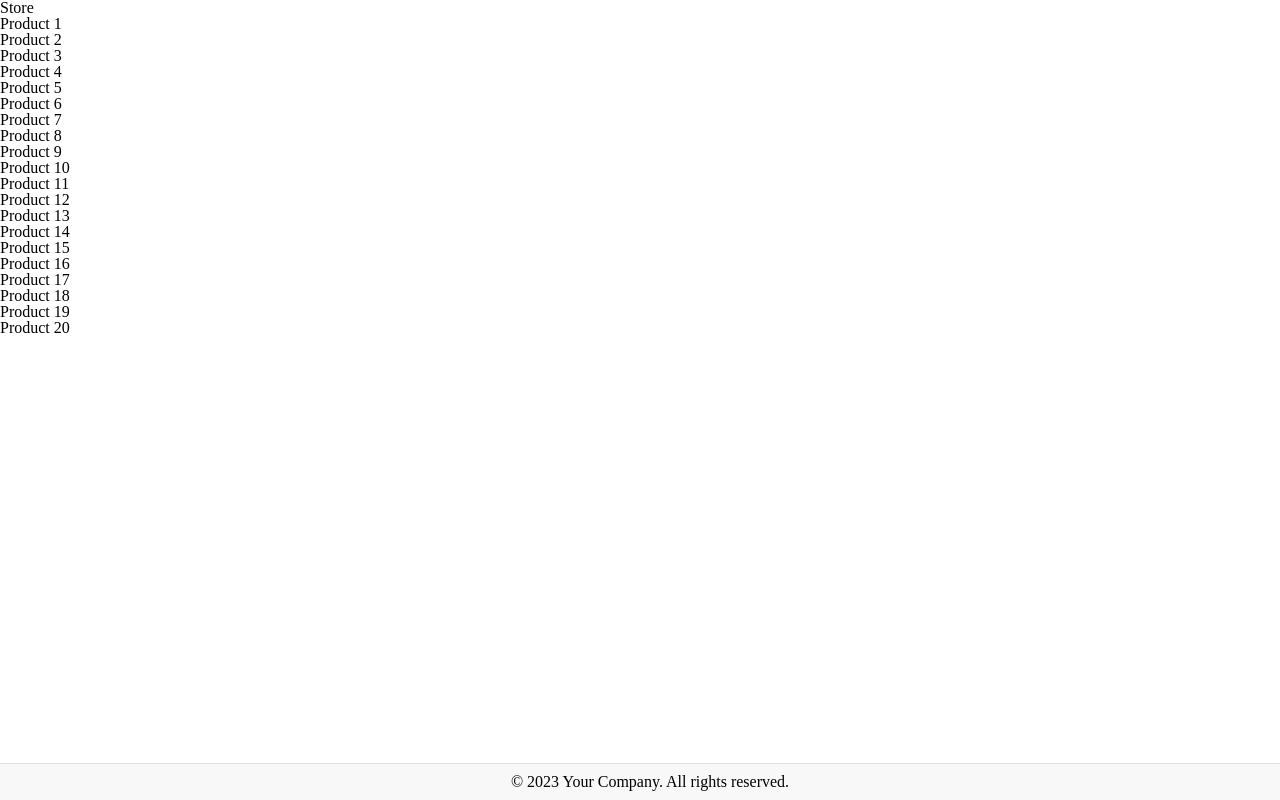
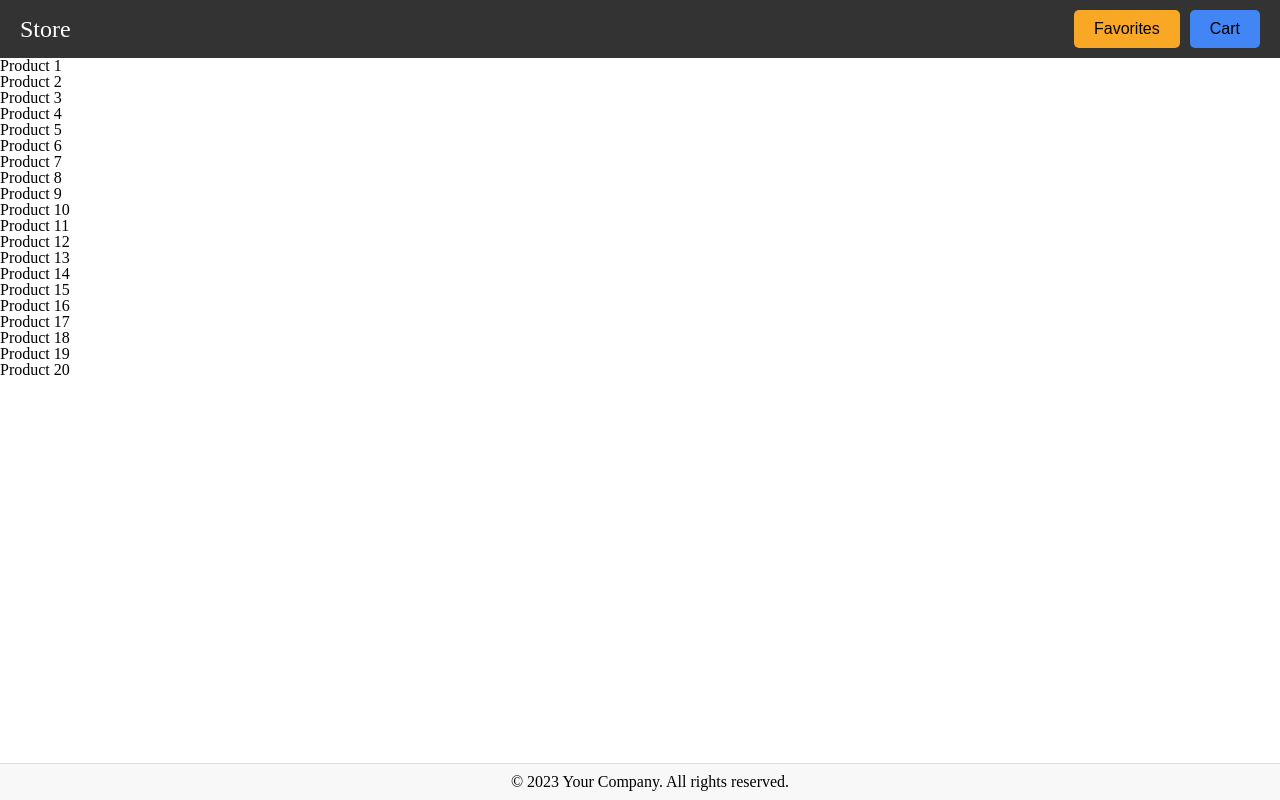
Before and after one commit to Abilov599/ABB-Tech-Online-Shop, a React (Vite) app in the folder client/: page / in a window 1280 px wide. Built offline with nearby package versions, Linux system fonts and the light colour scheme.

Commit message:
functionality added

```diff
--- a/client/src/components/Button/Button.module.scss
+++ b/client/src/components/Button/Button.module.scss
@@ -4,7 +4,6 @@
   border-radius: 5px;
   font-size: 16px;
   cursor: pointer;
-  margin-right: 10px;
   color: #000;
   transition: background-color 0.3s ease;
 
--- a/client/src/components/Modal/Modal.module.scss
+++ b/client/src/components/Modal/Modal.module.scss
@@ -18,6 +18,9 @@
   position: relative;
   max-width: 400px;
   width: 90%;
+  p {
+    color: #000;
+  }
 }
 
 .close-button {
@@ -31,5 +34,6 @@
 .modal-actions {
   display: flex;
   justify-content: flex-end;
+  gap: 10px;
   margin-top: 20px;
 }
--- a/client/src/layout/Header/Header.jsx
+++ b/client/src/layout/Header/Header.jsx
@@ -1,18 +1,75 @@
 import React, { Component } from "react";
+import { Modal, Button } from "../../components";
 import styles from "./Header.module.scss";
 
 class Header extends Component {
   constructor(props) {
     super(props);
+    this.state = {
+      showFavoritesModal: false,
+      showCartMOdal: false,
+    };
+  }
+
+  showHideModal(modalName) {
+    this.setState((prevState) => ({
+      [modalName]: !prevState[modalName],
+    }));
   }
 
   render() {
+    const { showFavoritesModal, showCartMOdal } = this.state;
     return (
       <header className={styles.header}>
         <div className="container">
           <div className={styles.wrapper}>
-            <h2>Store</h2>
-            <nav></nav>
+            <h1 className={styles.siteName}>Store</h1>
+            <div className={styles.buttons}>
+              <Modal
+                header={"Favorites"}
+                text={
+                  "Lorem, ipsum dolor sit amet consectetur adipisicing elit. Consectetur, quam facere officia totam quis tempore voluptatibus labore ullam eum dolorum?"
+                }
+                isOpen={showFavoritesModal}
+                onClick={() => this.showHideModal("showFavoritesModal")}
+                actions={
+                  <>
+                    <Button
+                      bgColor="#4285F4"
+                      text="Cancel"
+                      onClick={() => this.showHideModal("showFavoritesModal")}
+                    />
+                  </>
+                }
+              />
+              <Modal
+                text={
+                  "Lorem ipsum dolor sit amet consectetur adipisicing elit. Rem voluptatem, ad corrupti aperiam labore quae quidem, eum soluta sequi ipsum vel quam laborum fugit minima quo odio sit enim praesentium."
+                }
+                header={"Cart"}
+                isOpen={showCartMOdal}
+                onClick={() => this.showHideModal("showCartMOdal")}
+                actions={
+                  <>
+                    <Button
+                      bgColor="#4285F4"
+                      text="Checkout"
+                      onClick={() => this.showHideModal("showCartMOdal")}
+                    />
+                  </>
+                }
+              />
+              <Button
+                text={"Favorites"}
+                bgColor={"#F9A825"}
+                onClick={() => this.showHideModal("showFavoritesModal")}
+              />
+              <Button
+                text={"Cart"}
+                bgColor={"#4285F4"}
+                onClick={() => this.showHideModal("showCartMOdal")}
+              />
+            </div>
           </div>
         </div>
       </header>
--- a/client/src/layout/Header/Header.module.scss
+++ b/client/src/layout/Header/Header.module.scss
@@ -1,7 +1,25 @@
-.header{
-.container {
-  .wrapper{
+.header {
+  background-color: #333;
+  color: #fff;
+  padding: 10px 20px;
+  .wrapper {
+    display: flex;
+    justify-content: space-between;
+    align-items: center;
+    .siteName {
+      margin: 0;
+      font-size: 24px;
+    }
 
+    .buttons {
+      display: flex;
+      gap: 10px;
+
+      // .icon {
+      //   display: flex;
+      //   align-items: center;
+      //   cursor: pointer;
+      // }
+    }
   }
 }
-}
--- a/client/src/pages/Home/Home.jsx
+++ b/client/src/pages/Home/Home.jsx
@@ -6,15 +6,13 @@ class Home extends Component {
   constructor(props) {
     super(props);
     this.state = {
-      showModal: false,
-      showModal2: false,
       data: [],
       isLoading: true,
       error: null,
     };
   }
   componentDidMount() {
-    fetch("../../public/data.json")
+    fetch("../../data.json")
       .then((response) => response.json())
       .then((data) => {
         this.setState({
@@ -59,134 +57,6 @@ class Home extends Component {
       </section>
     );
   }
-
-  // render() {
-  //   const { showModal, showModal2 } = this.state;
-  //   return (
-  //     <section>
-  //       <Modal
-  //         header={"First Modal"}
-  //         text={
-  //           "Lorem, ipsum dolor sit amet consectetur adipisicing elit. Consectetur, quam facere officia totam quis tempore voluptatibus labore ullam eum dolorum?"
-  //         }
-  //         isOpen={showModal}
-  //         onClick={() => this.showHideModal("showModal")}
-  //         actions={
-  //           <>
-  //             <Button
-  //               bgColor="#4285F4"
-  //               text="Ok"
-  //               onClick={() => this.showHideModal("showModal")}
-  //             />
-  //             <Button
-  //               bgColor="#4285F4"
-  //               text="Cancel"
-  //               onClick={() => this.showHideModal("showModal")}
-  //             />
-  //           </>
-  //         }
-  //       />
-  //       <Modal
-  //         text={
-  //           "Lorem ipsum dolor sit amet consectetur adipisicing elit. Rem voluptatem, ad corrupti aperiam labore quae quidem, eum soluta sequi ipsum vel quam laborum fugit minima quo odio sit enim praesentium."
-  //         }
-  //         header={"Second Modal"}
-  //         isOpen={showModal2}
-  //         onClick={() => this.showHideModal("showModal2")}
-  //         actions={
-  //           <>
-  //             <Button
-  //               bgColor="#4285F4"
-  //               text="Ok"
-  //               onClick={() => this.showHideModal("showModal2")}
-  //             />
-  //             <Button
-  //               bgColor="#4285F4"
-  //               text="Cancel"
-  //               onClick={() => this.showHideModal("showModal2")}
-  //             />
-  //           </>
-  //         }
-  //       />
-  //       <Button
-  //         text={"Open first modal"}
-  //         bgColor={"#F9A825"}
-  //         onClick={() => this.showHideModal("showModal")}
-  //       />
-  //       <Button
-  //         text={"Open second modal"}
-  //         bgColor={"#4285F4"}
-  //         onClick={() => this.showHideModal("showModal2")}
-  //       />
-  //     </section>
-  //   );
-  // }
 }
 
 export { Home };
-
-// function Home() {
-//   const [showModal, setShowModal] = useState(false);
-//   const [showModal2, setShowModal2] = useState(false);
-//   function showHideModal(dispatch) {
-//     dispatch((prev) => !prev);
-//   }
-//   return (
-//     <>
-//       <Modal
-//         header={"First Modal"}
-//         text={
-//           "Lorem, ipsum dolor sit amet consectetur adipisicing elit. Consectetur, quam facere officia totam quis tempore voluptatibus labore ullam eum dolorum?"
-//         }
-//         isOpen={showModal}
-//         onClick={() => showHideModal(setShowModal)}
-//         actions={
-//           <>
-//             <Button
-//               bgColor="#4285F4"
-//               text="Ok"
-//               onClick={() => showHideModal(setShowModal)}
-//             />
-//             <Button
-//               bg="#4285F4"
-//               text="Cancel"
-//               onClick={() => showHideModal(setShowModal)}
-//             />
-//           </>
-//         }
-//       />
-//       <Modal
-//         text={
-//           "Lorem ipsum dolor sit amet consectetur adipisicing elit. Rem voluptatem, ad corrupti aperiam labore quae quidem, eum soluta sequi ipsum vel quam laborum fugit minima quo odio sit enim praesentium."
-//         }
-//         header={"Second Modal"}
-//         isOpen={showModal2}
-//         onClick={() => showHideModal(setShowModal2)}
-//         actions={
-//           <>
-//             <Button
-//               bgColor="#4285F4"
-//               text="Ok"
-//               onClick={() => showHideModal(setShowModal2)}
-//             />
-//             <Button
-//               bg="#4285F4"
-//               text="Cancel"
-//               onClick={() => showHideModal(setShowModal2)}
-//             />
-//           </>
-//         }
-//       />
-//       <Button
-//         text={"Open first modal"}
-//         bgColor={"#F9A825"}
-//         onClick={() => showHideModal(setShowModal)}
-//       />
-//       <Button
-//         text={"Open second modal"}
-//         bgColor={"#4285F4"}
-//         onClick={() => showHideModal(setShowModal2)}
-//       />
-//     </>
-//   );
-// }
```
